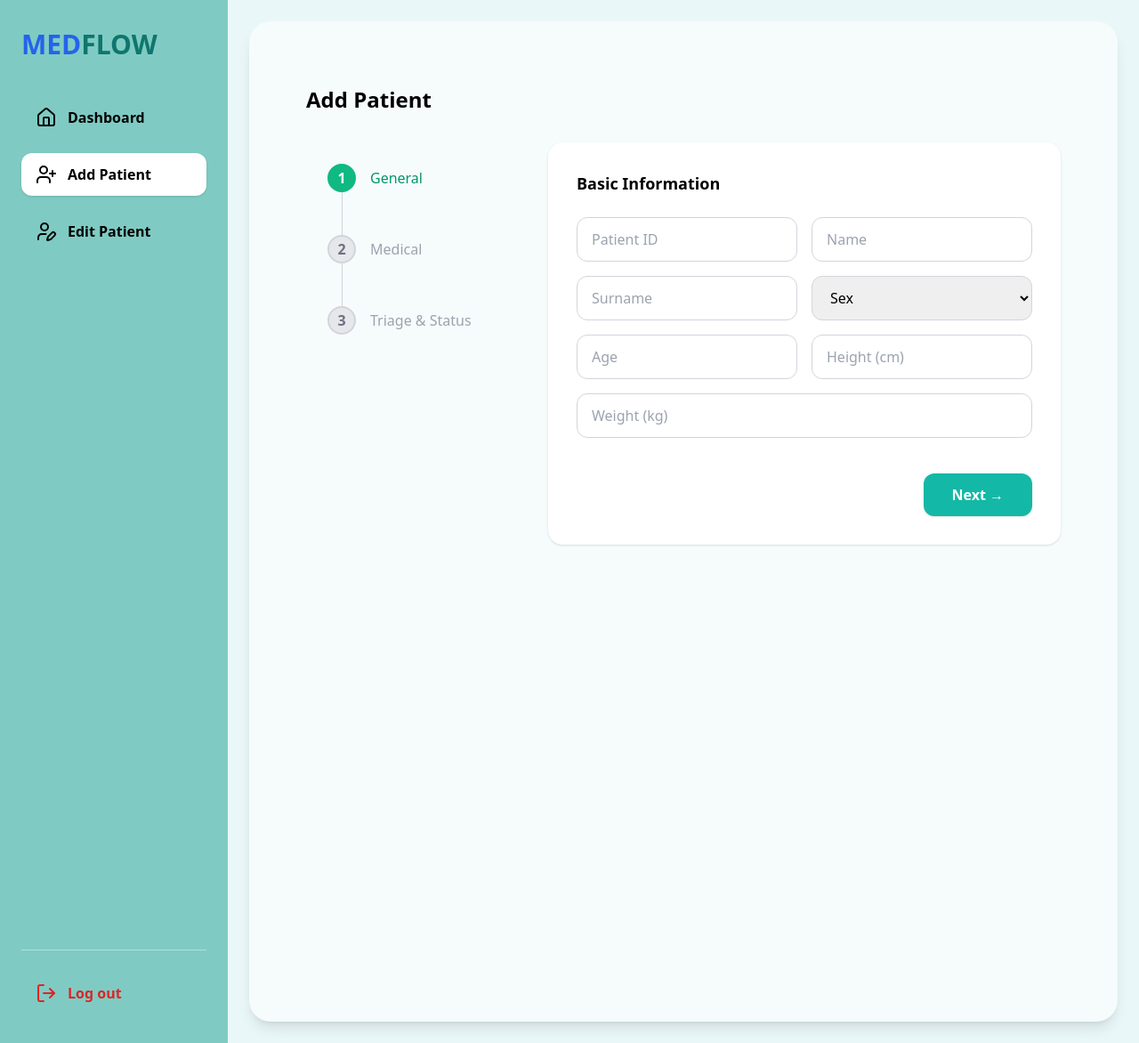
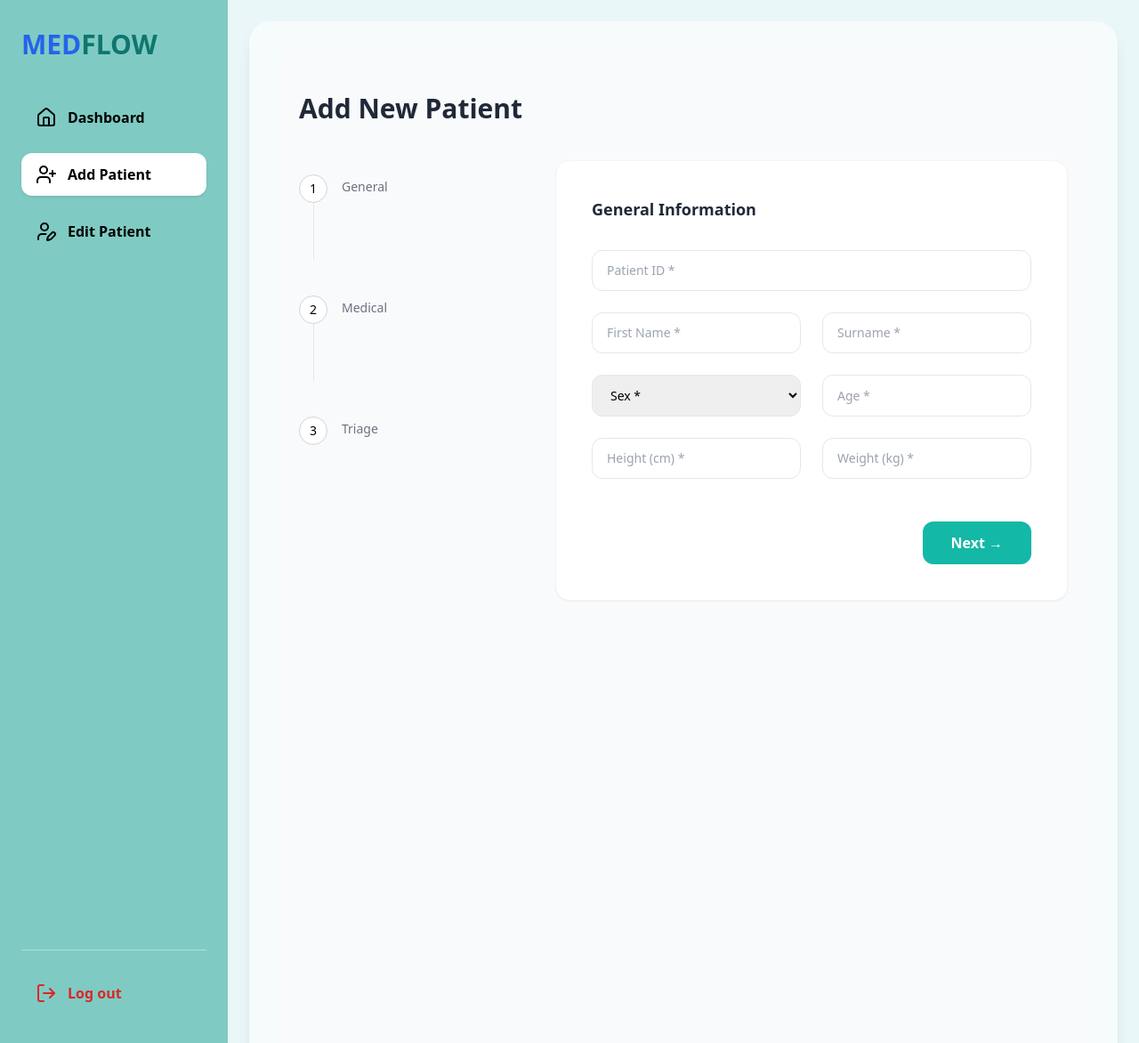
Before and after one commit to lils2409/Fake-docters, a Flask app: template templates/test2.html in a window 1280 px wide, after a click on "Add Patient". Shown: the whole page at 89% size. Run offline with Flask 3, Linux system fonts and the light colour scheme; the template is opened without the code that fills it, so the values that code supplies are empty; some libraries are stand-ins or nearby versions.

Commit message:
styling page add

```diff
--- a/static/script.js
+++ b/static/script.js
@@ -29,6 +29,7 @@ function nextStep() {
   }
 
   showStep(currentStep + 1);
+
 }
 
 function prevStep() {
--- a/templates/test2.html
+++ b/templates/test2.html
@@ -108,139 +108,252 @@
         <div class="triage bg-black text-white">Black<br><span id="blackCount">0</span></div>
     </div>
 </div>
+<!-- ADD PATIENT -->
+<div id="add" class="page hidden bg-gray-50 min-h-screen py-12">
 
-<!-- ADD PATIENT -->
-<div id="add" class="page hidden">
-  <div class="flex justify-center px-8 py-10">
-  <div class="w-full max-w-6xl">
+  <div class="max-w-6xl mx-auto px-6">
 
-    <!-- Title -->
-    <h2 class="text-2xl font-semibold mb-8">Add Patient</h2>
+    <h2 class="text-3xl font-semibold text-gray-800 mb-10">
+      Add New Patient
+    </h2>
 
-    <div class="flex gap-12">
+    <form method="POST" action="/add_patient" enctype="multipart/form-data">
 
-      <!-- LEFT: Stepper -->
-<aside class="w-56 pt-6">
-  <div class="pl-6">
+      <div class="flex gap-16">
 
-    <!-- STEP 1 -->
+        <!-- STEP NAVIGATION -->
+        <aside class="w-56 pt-4">
+          <div class="space-y-10">
+
             <div class="stepper-item flex items-start gap-4" data-step="1">
               <div class="flex flex-col items-center">
-        <div class="step-circle">1</div>
-        <div class="w-px h-12 bg-gray-300"></div>
+                <div class="w-8 h-8 flex items-center justify-center rounded-full border border-gray-300 text-sm font-medium bg-white">
+                  1
                 </div>
-      <span class="step-label mt-1">General</span>
+                <div class="w-px h-16 bg-gray-200"></div>
+              </div>
+              <span class="text-sm text-gray-500 mt-1">General</span>
             </div>
 
-    <!-- STEP 2 -->
             <div class="stepper-item flex items-start gap-4" data-step="2">
               <div class="flex flex-col items-center">
-        <div class="step-circle">2</div>
-        <div class="w-px h-12 bg-gray-300"></div>
+                <div class="w-8 h-8 flex items-center justify-center rounded-full border border-gray-300 text-sm font-medium bg-white">
+                  2
                 </div>
-      <span class="step-label mt-1">Medical</span>
+                <div class="w-px h-16 bg-gray-200"></div>
+              </div>
+              <span class="text-sm text-gray-500 mt-1">Medical</span>
             </div>
 
-    <!-- STEP 3 (LAST – no line) -->
             <div class="stepper-item flex items-start gap-4" data-step="3">
               <div class="flex flex-col items-center">
-        <div class="step-circle">3</div>
+                <div class="w-8 h-8 flex items-center justify-center rounded-full border border-gray-300 text-sm font-medium bg-white">
+                  3
                 </div>
-      <span class="step-label mt-1">Triage & Status</span>
+              </div>
+              <span class="text-sm text-gray-500 mt-1">Triage</span>
             </div>
 
           </div>
         </aside>
 
-      <!-- RIGHT: Form -->
-      <div class="flex-1 flex justify-center">
-        <div class="w-full max-w-3xl bg-white rounded-2xl shadow p-8">
+        <!-- FORM CARD -->
+        <div class="flex-1">
+
+          <div class="bg-white rounded-2xl shadow-sm border border-gray-100 p-10">
 
             <!-- STEP 1 -->
             <div class="step" data-step="1">
-            <h3 class="font-semibold text-lg mb-6">Basic Information</h3>
 
-            <div class="grid grid-cols-2 gap-4">
-              <input name="patient_id" class="input" placeholder="Patient ID" required>
-              <input name="name" class="input" placeholder="Name" required>
+              <h3 class="text-lg font-semibold text-gray-800 mb-8">
+                General Information
+              </h3>
 
-              <input name="surname" class="input" placeholder="Surname" required>
-              <select name="sex" class="input" required>
-                <option value="">Sex</option>
+              <div class="grid grid-cols-2 gap-6">
+
+                <input name="patient_id"
+                  class="col-span-2 w-full border border-gray-200 rounded-xl px-4 py-3 text-sm focus:outline-none focus:ring-2 focus:ring-teal-400 transition"
+                  placeholder="Patient ID *" required>
+
+                <input name="name"
+                  class="w-full border border-gray-200 rounded-xl px-4 py-3 text-sm focus:outline-none focus:ring-2 focus:ring-teal-400 transition"
+                  placeholder="First Name *" required>
+
+                <input name="surname"
+                  class="w-full border border-gray-200 rounded-xl px-4 py-3 text-sm focus:outline-none focus:ring-2 focus:ring-teal-400 transition"
+                  placeholder="Surname *" required>
+
+                <select name="sex"
+                  class="w-full border border-gray-200 rounded-xl px-4 py-3 text-sm focus:outline-none focus:ring-2 focus:ring-teal-400 transition"
+                  required>
+                  <option value="">Sex *</option>
                   <option>Male</option>
                   <option>Female</option>
                   <option>Other</option>
                 </select>
 
-              <input name="age" type="number" class="input" placeholder="Age" required>
-              <input name="height" class="input" placeholder="Height (cm)" required>
+                <input type="number" name="age"
+                  class="w-full border border-gray-200 rounded-xl px-4 py-3 text-sm focus:outline-none focus:ring-2 focus:ring-teal-400 transition"
+                  placeholder="Age *" required>
 
-              <input name="weight" class="input col-span-2" placeholder="Weight (kg)" required>
+                <input name="height"
+                  class="w-full border border-gray-200 rounded-xl px-4 py-3 text-sm focus:outline-none focus:ring-2 focus:ring-teal-400 transition"
+                  placeholder="Height (cm) *" required>
+
+                <input name="weight"
+                  class="w-full border border-gray-200 rounded-xl px-4 py-3 text-sm focus:outline-none focus:ring-2 focus:ring-teal-400 transition"
+                  placeholder="Weight (kg) *" required>
+
               </div>
 
-            <!-- Button -->
-            <div class="flex justify-end mt-10">
-              <button
-                type="button"
+              <div class="flex justify-end mt-12">
+                <button type="button"
                   onclick="nextStep(1)"
-                class="bg-teal-500 hover:bg-teal-400 text-white font-semibold px-8 py-3 rounded-xl shadow transition"
-              >
+                  class="bg-teal-500 hover:bg-teal-400 text-white font-semibold px-8 py-3 rounded-xl shadow-sm transition">
                   Next →
                 </button>
               </div>
             </div>
+
             <!-- STEP 2 -->
             <div class="step hidden" data-step="2">
-      <div class="bg-white rounded-2xl p-6 shadow">
-        <h3 class="font-semibold mb-4">Medical Information</h3>
 
-        <div class="grid grid-cols-2 gap-4">
-          <input name="chronic_disease" class="input" required placeholder="Chronic Disease">
-          <input name="allergy" class="input" required placeholder="Allergy">
-          <input name="blood_pressure" class="input" required placeholder="Blood Pressure">
-          <input name="heart_rate" class="input" required placeholder="Heart Rate">
+              <h3 class="text-lg font-semibold text-gray-800 mb-8">
+                Medical Information
+              </h3>
+
+              <div class="grid grid-cols-2 gap-6">
+
+                <input name="chronic_disease"
+                  class="w-full border border-gray-200 rounded-xl px-4 py-3 text-sm focus:outline-none focus:ring-2 focus:ring-teal-400 transition"
+                  placeholder="Chronic Disease *" required>
+
+                <input name="allergy"
+                  class="w-full border border-gray-200 rounded-xl px-4 py-3 text-sm focus:outline-none focus:ring-2 focus:ring-teal-400 transition"
+                  placeholder="Allergy *" required>
+
+                <input name="blood_pressure"
+                  class="w-full border border-gray-200 rounded-xl px-4 py-3 text-sm focus:outline-none focus:ring-2 focus:ring-teal-400 transition"
+                  placeholder="Blood Pressure *" required>
+
+                <input name="heart_rate"
+                  class="w-full border border-gray-200 rounded-xl px-4 py-3 text-sm focus:outline-none focus:ring-2 focus:ring-teal-400 transition"
+                  placeholder="Heart Rate *" required>
+
+                <input name="blood_type"
+                  class="w-full border border-gray-200 rounded-xl px-4 py-3 text-sm focus:outline-none focus:ring-2 focus:ring-teal-400 transition"
+                  placeholder="Blood Type *" required>
+
+              </div>
+
+              <textarea name="case_desc"
+                class="w-full border border-gray-200 rounded-xl px-4 py-3 text-sm focus:outline-none focus:ring-2 focus:ring-teal-400 transition mt-6"
+                rows="3" placeholder="Case Description"></textarea>
+
+              <textarea name="diagnosis"
+                class="w-full border border-gray-200 rounded-xl px-4 py-3 text-sm focus:outline-none focus:ring-2 focus:ring-teal-400 transition mt-4"
+                rows="3" placeholder="Diagnosis"></textarea>
+
+              <div class="mt-8">
+                <p class="text-sm font-medium text-gray-700 mb-4">
+                  Imaging Required
+                </p>
+
+                <div class="grid grid-cols-3 gap-4 text-sm text-gray-700">
+
+                  <label class="flex items-center gap-2">
+                    <input type="checkbox" name="imaging[]" value="xray" class="accent-teal-500">
+                    X-Ray
+                  </label>
+
+                  <label class="flex items-center gap-2">
+                    <input type="checkbox" name="imaging[]" value="cbc" class="accent-teal-500">
+                    CBC
+                  </label>
+
+                  <label class="flex items-center gap-2">
+                    <input type="checkbox" name="imaging[]" value="ct_scan" class="accent-teal-500">
+                    CT Scan
+                  </label>
+
+                  <label class="flex items-center gap-2">
+                    <input type="checkbox" name="imaging[]" value="mri" class="accent-teal-500">
+                    MRI
+                  </label>
+
+                  <label class="flex items-center gap-2">
+                    <input type="checkbox" name="imaging[]" value="ultrasound" class="accent-teal-500">
+                    Ultrasound
+                  </label>
+
                 </div>
               </div>
 
-      <div class="flex justify-between mt-6">
-        <button type="button" class="btn-secondary bg-teal-500 hover:bg-teal-400 text-white font-semibold px-8 py-3 rounded-xl shadow transition" onclick="prevStep()">Back</button>
-        <button type="button" class="btn-primary bg-teal-500 hover:bg-teal-400 text-white font-semibold px-8 py-3 rounded-xl shadow transition" onclick="nextStep()">Next</button>
+              <div class="flex justify-between mt-12">
+                <button type="button"
+                  onclick="prevStep()"
+                  class="border border-gray-300 text-gray-700 px-8 py-3 rounded-xl hover:bg-gray-100 transition">
+                  Back
+                </button>
+
+                <button type="button"
+                  onclick="nextStep()"
+                  class="bg-teal-500 hover:bg-teal-400 text-white font-semibold px-8 py-3 rounded-xl shadow-sm transition">
+                  Next →
+                </button>
               </div>
             </div>
 
             <!-- STEP 3 -->
             <div class="step hidden" data-step="3">
-      <div class="bg-white rounded-2xl p-6 shadow">
-        <h3 class="font-semibold mb-4">Triage</h3>
 
-        <div class="flex items-center gap-4 mb-4">
-          <div id="triageColor" class="w-10 h-10 rounded-xl bg-gray-300 border"></div>
-          <select name="color_code" class="input" onchange="updateTriageColor(this.value)" required>
-            <option value="">Select Triage</option>
+              <h3 class="text-lg font-semibold text-gray-800 mb-8">
+                Triage
+              </h3>
+
+              <div class="flex items-center gap-6 mb-6">
+                <div id="triageColor" class="w-12 h-12 rounded-xl bg-gray-200 border"></div>
+
+                <select name="color_code"
+                  class="w-full border border-gray-200 rounded-xl px-4 py-3 text-sm focus:outline-none focus:ring-2 focus:ring-teal-400 transition"
+                  onchange="updateTriageColor(this.value)" required>
+                  <option value="">Select Triage *</option>
+                  <option>White</option>
+                  <option>Green</option>
+                  <option>Yellow</option>
                   <option>Red</option>
-            <option>Yellow</option>
-            <option>Green</option>
-            <option>White</option>
                   <option>Black</option>
                 </select>
               </div>
 
-        <textarea name="prescription" class="input" rows="3" placeholder="Prescription" required></textarea>
+              <textarea name="prescription"
+                class="w-full border border-gray-200 rounded-xl px-4 py-3 text-sm focus:outline-none focus:ring-2 focus:ring-teal-400 transition"
+                rows="3" placeholder="Prescription *" required></textarea>
+
+              <div class="flex justify-between mt-12">
+                <button type="button"
+                  onclick="prevStep()"
+                  class="border border-gray-300 text-gray-700 px-8 py-3 rounded-xl hover:bg-gray-100 transition">
+                  Back
+                </button>
+
+                <button type="submit"
+                  class="bg-teal-500 hover:bg-teal-400 text-white font-semibold px-8 py-3 rounded-xl shadow-sm transition">
+                  Save Patient
+                </button>
+              </div>
             </div>
 
-      <div class="flex justify-between mt-6">
-        <button type="button" class="btn-secondary bg-teal-500 hover:bg-teal-400 text-white font-semibold px-8 py-3 rounded-xl shadow transition" onclick="prevStep()">Back</button>
-        <button type="submit" class="btn-primary bg-teal-500 hover:bg-teal-400 text-white font-semibold px-8 py-3 rounded-xl shadow transition">Save Patient</button>
-      </div>
           </div>
 
         </div>
       </div>
 
+    </form>
+
   </div>
 </div>
-</div>
-</div>
+
 <!-- EDIT PATIENT -->
 <div id="edit" class="hidden page">
 <h2 class="text-2xl font-semibold mb-6">Edit Patient</h2>
```
Also changed, not shown: templates/dashboard.html (+28 -27 lines). Lines whose indentation alone changed are shown as unchanged.
